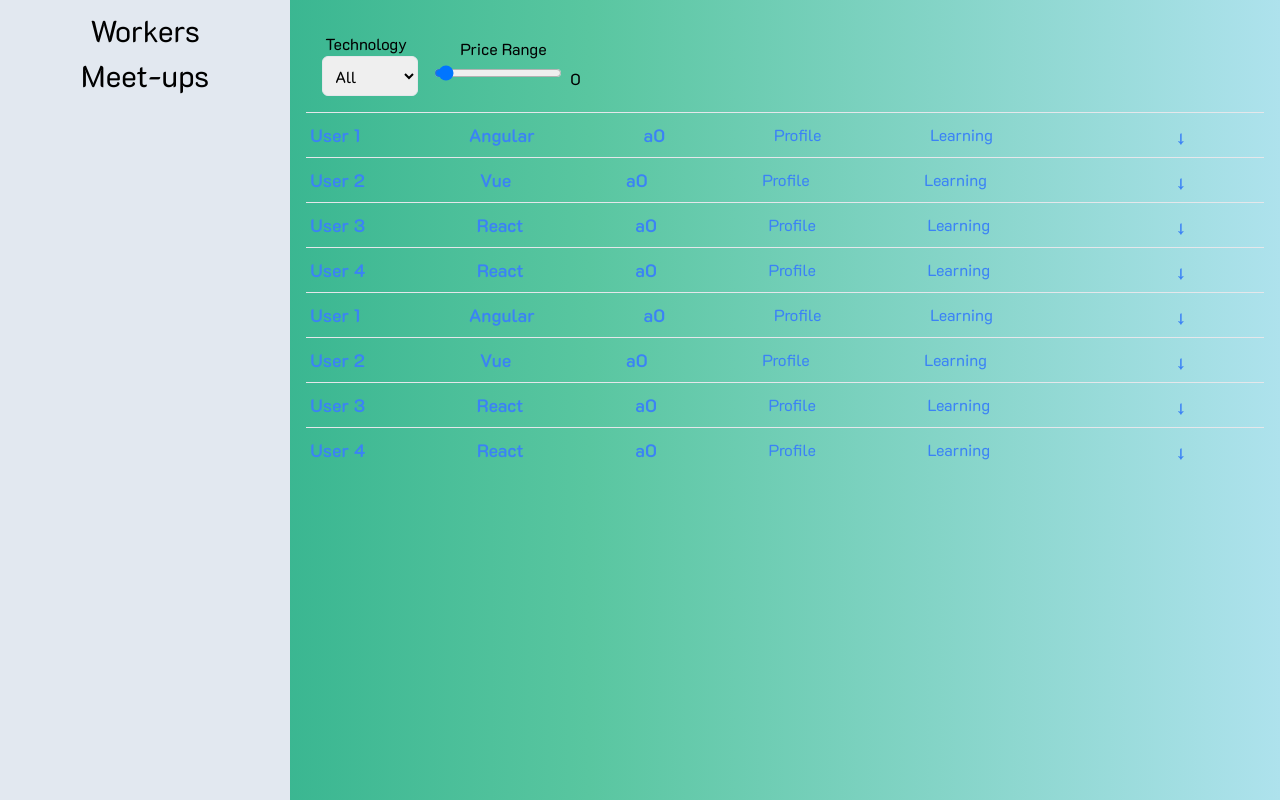
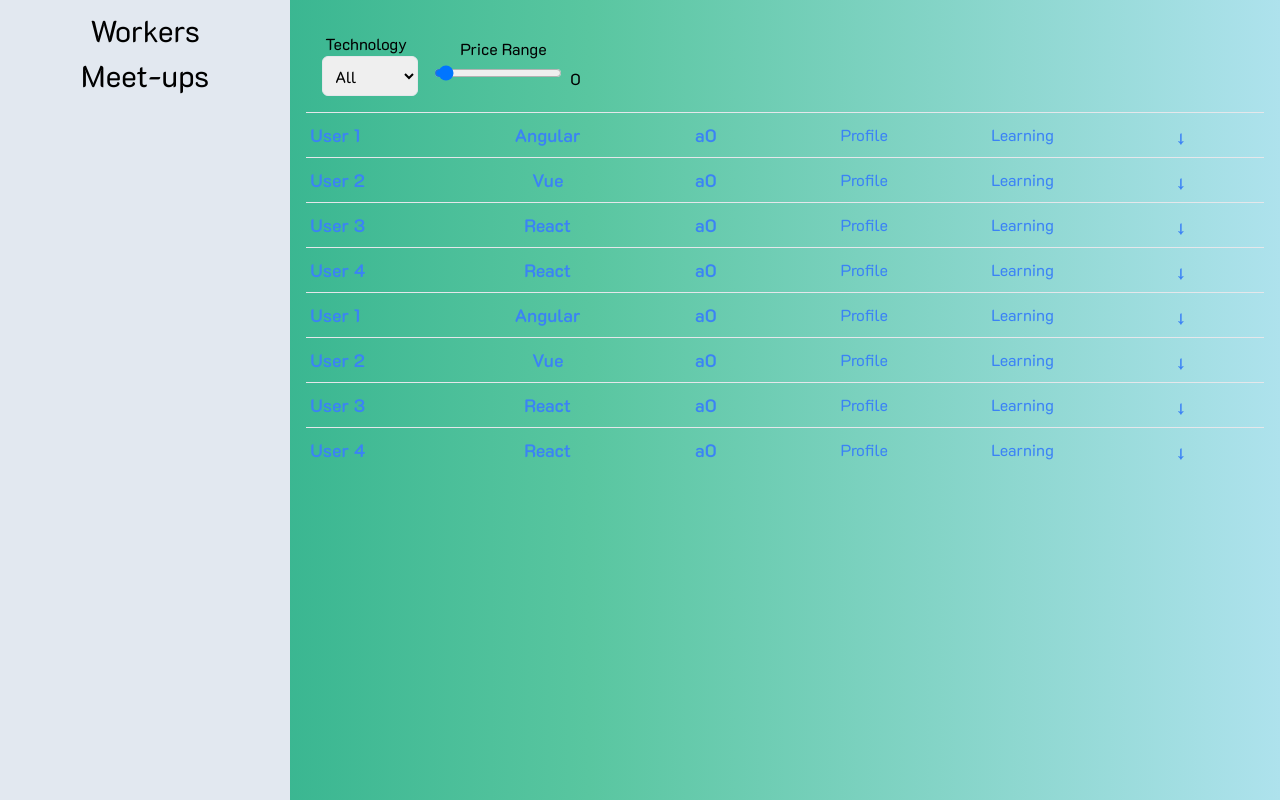
Before and after one commit to YaroslavRadiant/HakatonProject, a React (Create React App) app: page /user-list in a window 1280 px wide. Built offline with nearby package versions, Linux system fonts and the light colour scheme.

Commit message:
fix width

```diff
--- a/src/pages/UserList/Accordion.js
+++ b/src/pages/UserList/Accordion.js
@@ -15,12 +15,16 @@ const AccordionItem = ({
       className="accordion-header text-blue-500 flex justify-between items-center w-full py-2"
       onClick={onToggle}
     >
-
-      <span className="text-lg font-semibold">{name}</span>
-      <span className="text-lg font-semibold">{mainTech}</span>
-      <span className="text-lg font-semibold">{englishLevel}</span>
-      <NavLink to={`/${name}/profile-page`}>Profile</NavLink>
-      <NavLink to={`/${name}/carear-planing`}> Learning</NavLink>
+      <span className="text-lg text-left font-semibold w-1/6">{name}</span>
+      <span className="text-lg font-semibold w-1/6">{mainTech}</span>
+      <span className="text-lg font-semibold w-1/6">{englishLevel}</span>
+      <NavLink className="w-1/6" to={`/${name}/profile-page`}>
+        Profile
+      </NavLink>
+      <NavLink className="w-1/6" to={`/${name}/carear-planing`}>
+        {" "}
+        Learning
+      </NavLink>
       <span
         className={`transform transition-transform text-lg duration-300 w-1/6 ${
           isOpen ? "rotate-180" : ""
```
